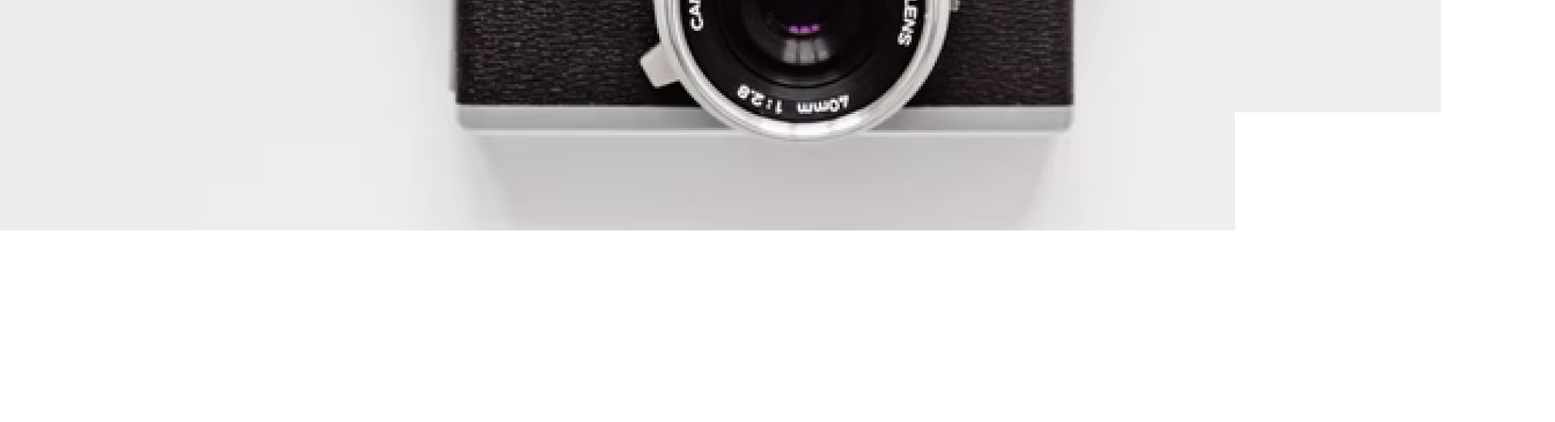
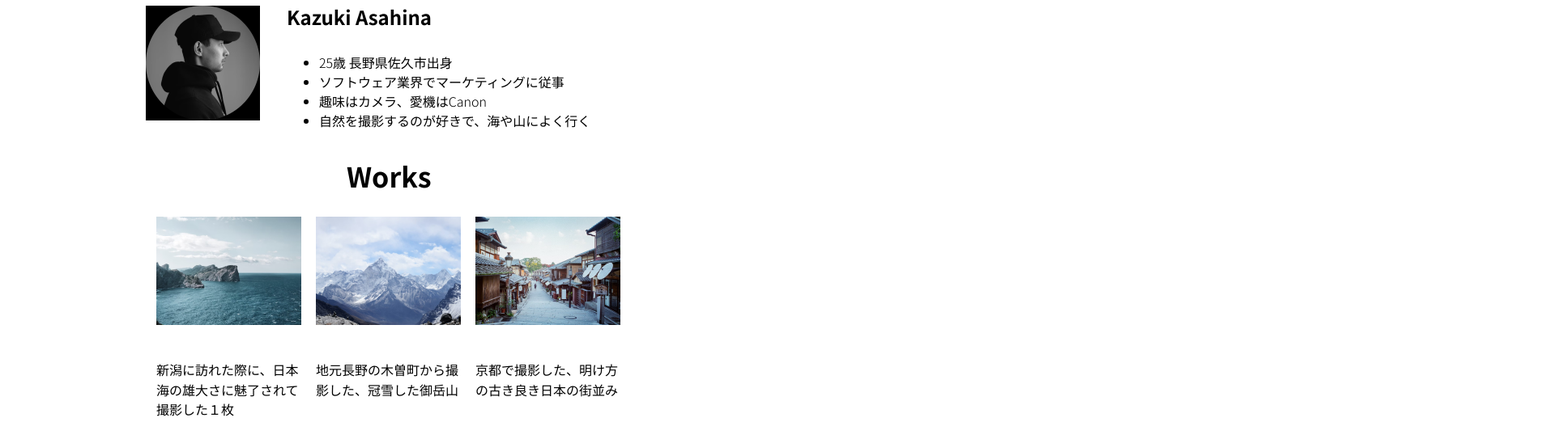
Before and after one commit to mathmathda/mosha1130, a plain HTML site: page index.html in a window 1280 px wide. Shown: the part 624-1146 px from the top of the page at 81% size, 1920 px wide, since content can reach past the window. Before the commit the page ends 913 px from the top, so only its background shows below. Drawn offline with Linux system fonts and the light colour scheme.

Commit message:
1st draft for PC only

```diff
--- a/index.html
+++ b/index.html
@@ -21,23 +21,66 @@
 
     <main>
       <article>
+        <!-- section id は必要か？見やすいだけで機能なし -->
         <section id="main-visual">
-          <img src="images/main.png" alt="カメラの写真">
+          <div>
+            <img src="images/main.png" alt="カメラの写真" class="camera">
+          </div>
         </section>
 
-        <section id="about">
-          <h2 class="about">About</h2>
-        </section>
+         <h1 id="about">About</h1>
+
+         <div id="kazuki-photo">
+          <img src="images/about.png" alt="Kazuki写真" class="kazuki-photo">
+         </div>
+
+         <div id="kazuki-asahina-txt">
+          <h2 class="kazuki-asahina-txt">Kazuki Asahina</h2>
+        </div>
+
+        <div id="profile">
+         <ul>
+            <li>25歳 長野県佐久市出身</li>
+            <li>ソフトウェア業界でマーケティングに従事</li>
+            <li>趣味はカメラ、愛機はCanon</li>
+            <li>自然を撮影するのが好きで、海や山によく行く</li>
+          </ul>
+        </div>
+
+
+        <!-- <section id="works"> -->
+          <h1 id="works">Works</h1>
+
+          <div id="works1">
+            <img src="images/works1.png" alt="海の写真" class="works1">
+          </div>
+          <div id="works1-txt">
+            <p>新潟に訪れた際に、日本海の雄大さに魅了されて撮影した１枚</p>
+          </div>
+
+          <div id="works2">
+            <img src="images/works2.png" alt="雪山の写真" class="works2">
+          </div>
+          <div id="works2-txt">
+            <p>地元長野の木曽町から撮影した、冠雪した御岳山</p>
+          </div>
+
+
+          <div id="works3">
+            <img src="images/works3.png" alt="街の写真" class="works3">
+          </div>
+          <div id="works3-txt">
+            <p>京都で撮影した、明け方の古き良き日本の街並み</p>
+          </div>
+        <!-- </section> -->
       </article>
     </main>
 
-
-
-
-
-
-
+    <footer>
+      <div id="footer">
+        <span>&copy;MyProfile All Rights Reserved. </span>
+      </div>
+    </footer>
   </body>
 
-
   </html>
--- a/style.css
+++ b/style.css
@@ -1,17 +1,15 @@
 /* PC、スマホ共通スタイル */
+@import url('https://fonts.googleapis.com/css2?family=Noto+Sans+JP:wght@300;700&display=swap');
+
 body {
-  font-family: "Source Sans Pro", "Hiragino Kaku Gothic ProN", Meiryo, Arial, sans-serif;
+  font-family:  "Noto Sans JP"
 }
 
 
-@import url(http://fonts.googleapis.com/earlyaccess/notosansjp.css);
-
-
-
-
-
 p {
-  font-size: 15px;
+  font-size: 16px;
+  font-weight: 400;
+  line-height: 24.52px;
 }
 
 /* ============
@@ -32,7 +30,6 @@ header {
 
 /* ナビゲーションのレイアウト */
 
-/* 以下無視されてる？ */
 .box {
   position: absolute;
   width: 220px;
@@ -99,7 +96,7 @@ h1 {
 /* ============
 メインビジュアル
 =============*/
-#main-visual {
+.camera {
   position: absolute;
   width: 960px;
   height: 400px;
@@ -110,3 +107,114 @@ h1 {
 /* ============
 ABOUT
 =============*/
+#about {
+  position: absolute;
+  width: 104px;
+  height: 46px;
+  top: 559px;
+  left: 428px;
+}
+
+.kazuki-photo {
+  position: absolute;
+  width: 141px;
+  height: 142px;
+  top: 631px;
+  left: 180px;
+}
+
+#kazuki-asahina-txt  {
+  position: absolute;
+  height: 33px;
+  top: 627px;
+  left: 354px;
+}
+
+h2 {
+  font-size: 24px;
+  font-weight: 700;
+  margin: auto;
+}
+
+#profile  {
+  position: absolute;
+  height: 100px;
+  width: 405px;
+  top: 673px;
+  left: 354px;
+}
+
+/* ============
+WORKS
+=============*/
+
+#works {
+  position: absolute;
+  width: 104px;
+  height: 46px;
+  top: 817px;
+  left: 428px;
+}
+
+#works1 {
+  position:absolute;
+  top: 892px;
+  left: 193px;
+}
+
+.works1 {
+  width: 179px;
+  height: 134px;
+}
+
+#works1-txt {
+  position: absolute;
+  width: 178px;
+  height: 93px;
+  top: 1053px;
+  left: 193px;
+  margin: 0px;
+}
+
+#works2 {
+  position:absolute;
+  top: 892px;
+  left: 390px;
+}
+.works2 {
+  width: 179px;
+  height: 134px;
+}
+#works2-txt {
+  position: absolute;
+  width: 178px;
+  height: 93px;
+  top: 1053px;
+  left: 390px;
+  margin: 0px;
+}
+
+
+#works3 {
+  position:absolute;
+  top: 892px;
+  left: 587px;
+}
+.works3 {
+  width: 179px;
+  height: 134px;
+}
+#works3-txt {
+  position: absolute;
+  width: 178px;
+  height: 93px;
+  top: 1053px;
+  left: 587px;
+  margin: 0px;
+}
+
+footer {
+  background-color: #000;
+  color:whitesmoke;
+  float: right;
+}
```
